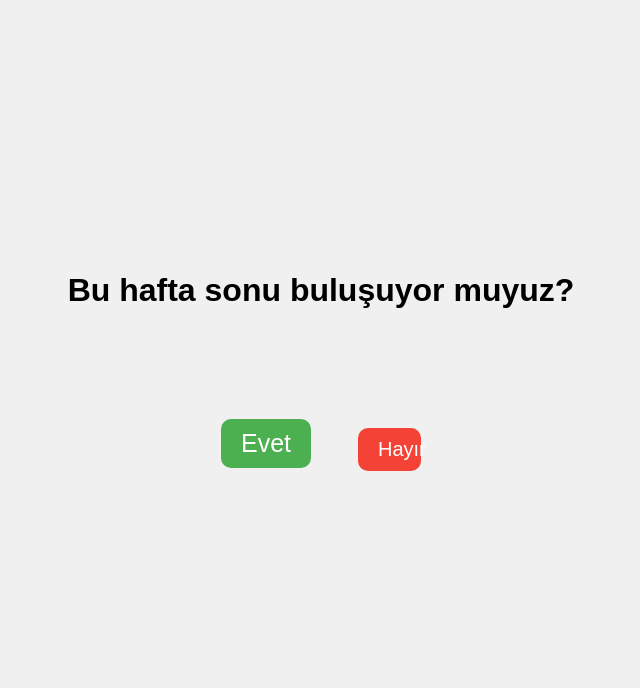
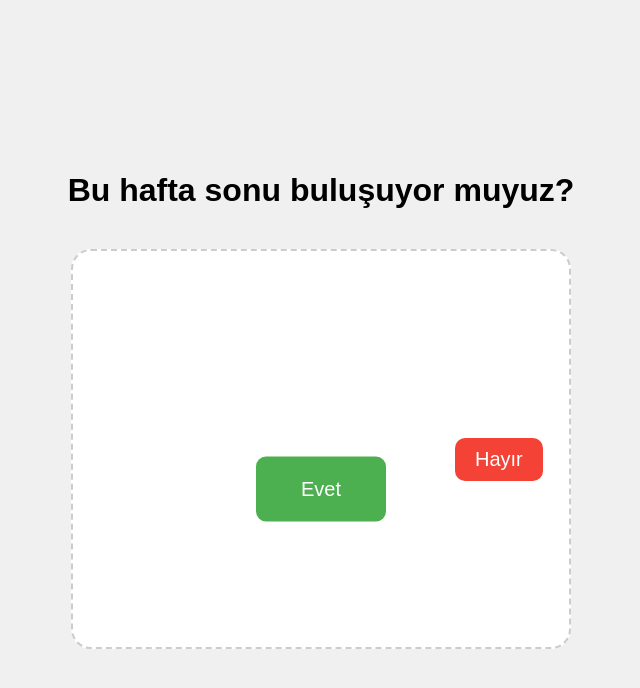
Before and after one commit to yagiztnrsvn/DavetiyeDeneme, a plain HTML site: page index.html in a window 1280 px wide. Both pictures are taken after a click on the button "Hayır". Shown: the whole page, without its empty margins (319-959 px from the left). Drawn offline with Linux system fonts and the light colour scheme.

Commit message:
Update index.html

```diff
--- a/index.html
+++ b/index.html
@@ -5,6 +5,10 @@
   <meta name="viewport" content="width=device-width, initial-scale=1">
   <title>Buluşuyor muyuz?</title>
   <style>
+    * {
+      box-sizing: border-box;
+    }
+
     body {
       font-family: sans-serif;
       display: flex;
@@ -15,35 +19,48 @@
       margin: 0;
       background: #f0f0f0;
     }
+
     h1 {
       text-align: center;
       margin-bottom: 40px;
     }
+
     #buttons {
       position: relative;
-      width: 300px;
-      height: 200px;
+      width: 100%;
+      max-width: 500px;
+      height: 400px;
+      border: 2px dashed #ccc;
+      border-radius: 20px;
+      background-color: white;
     }
+
     button {
       padding: 10px 20px;
       font-size: 20px;
       border: none;
       border-radius: 10px;
       cursor: pointer;
-      transition: all 0.3s ease;
       position: absolute;
+      transition: all 0.2s ease;
+      white-space: nowrap;
     }
+
     #yesBtn {
       background-color: #4CAF50;
       color: white;
-      left: 50px;
-      top: 70px;
+      left: 50%;
+      top: 60%;
+      transform: translate(-50%, -50%);
+      width: 100px;
+      height: 50px;
     }
+
     #noBtn {
       background-color: #f44336;
       color: white;
-      right: 50px;
-      top: 70px;
+      left: 60%;
+      top: 20%;
     }
   </style>
 </head>
@@ -57,26 +74,33 @@
   <script>
     const yesBtn = document.getElementById("yesBtn");
     const noBtn = document.getElementById("noBtn");
-    let yesSize = 20;
+    const container = document.getElementById("buttons");
+
+    let yesWidth = 100;
+    let yesHeight = 50;
 
     noBtn.addEventListener("click", () => {
-      // Rastgele konumda hareket ettir
-      const container = document.getElementById("buttons");
-      const containerWidth = container.offsetWidth;
-      const containerHeight = container.offsetHeight;
-      const randomX = Math.floor(Math.random() * (containerWidth - 100));
-      const randomY = Math.floor(Math.random() * (containerHeight - 50));
-      noBtn.style.left = randomX + "px";
-      noBtn.style.top = randomY + "px";
+      // Container boyutları
+      const maxX = container.clientWidth - noBtn.offsetWidth;
+      const maxY = container.clientHeight - noBtn.offsetHeight;
 
-      // Evet butonunu büyüt
-      yesSize += 5;
-      yesBtn.style.fontSize = yesSize + "px";
+      // Rastgele konum (daha geniş aralık)
+      const randomX = Math.floor(Math.random() * maxX);
+      const randomY = Math.floor(Math.random() * maxY);
+
+      noBtn.style.left = `${randomX}px`;
+      noBtn.style.top = `${randomY}px`;
+
+      // Evet butonunu %30 büyüt
+      yesWidth *= 1.3;
+      yesHeight *= 1.3;
+
+      yesBtn.style.width = `${yesWidth}px`;
+      yesBtn.style.height = `${yesHeight}px`;
     });
 
     yesBtn.addEventListener("click", () => {
-      // Yeni sayfaya yönlendir
-      window.location.href = "https://example.com/bulusma-tamam"; // Değiştir!
+      window.location.href = "https://example.com/bulusma-tamam"; // burayı dilediğine göre değiştir
     });
   </script>
 </body>
```
